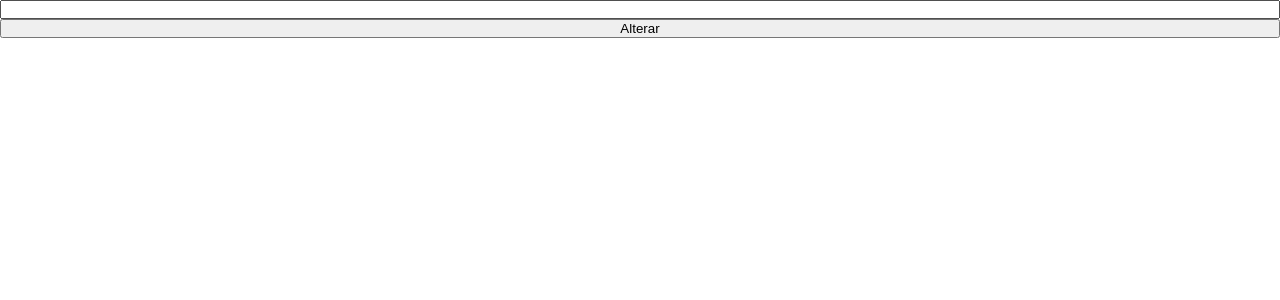
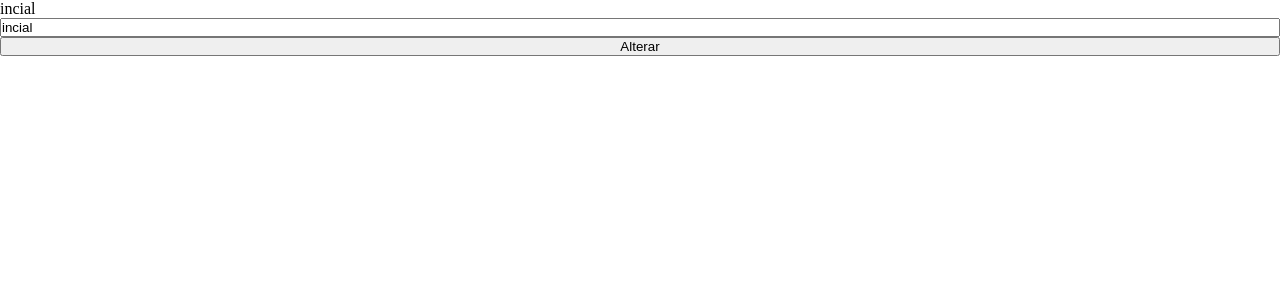
Before and after one commit to cheillaamelo/curso-nextjs, a Next.js app: page /estado/formulario in a window 1280 px wide. Shown: the top 300 px of the page. Built offline with nearby package versions, Linux system fonts and the light colour scheme.

Commit message:
Correção Aula 44. Componentes Controlados

```diff
--- a/pages/estado/formulario.jsx
+++ b/pages/estado/formulario.jsx
@@ -1,7 +1,7 @@
 import { useState } from 'react'
 
 export default function formulario() {
-    const [valor, setValor] = useState(null)
+    const [valor, setValor] = useState('incial')
 
     function alterarInput() {
         setValor(valor + '!')
```
